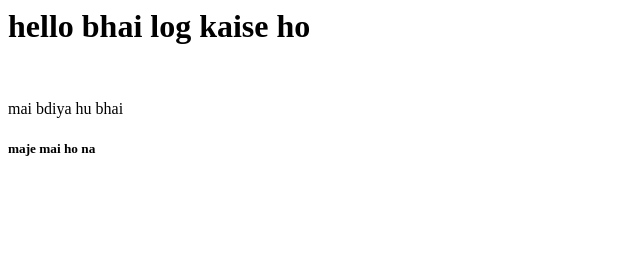
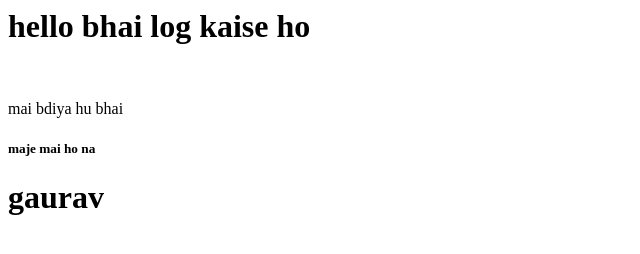
Before and after one commit to gaurav7chauhan/Try-git, a plain HTML site: page index.html in a window 1280 px wide. Shown: the whole page, without its empty margins (0-640 px from the left). Drawn offline with Linux system fonts and the light colour scheme.

Commit message:
add name

```diff
--- a/index.html
+++ b/index.html
@@ -2,3 +2,4 @@
 <br>
 <p>mai bdiya hu bhai</p>
 <h5>maje mai ho na</h5>
+<h1>gaurav</h1>
```
